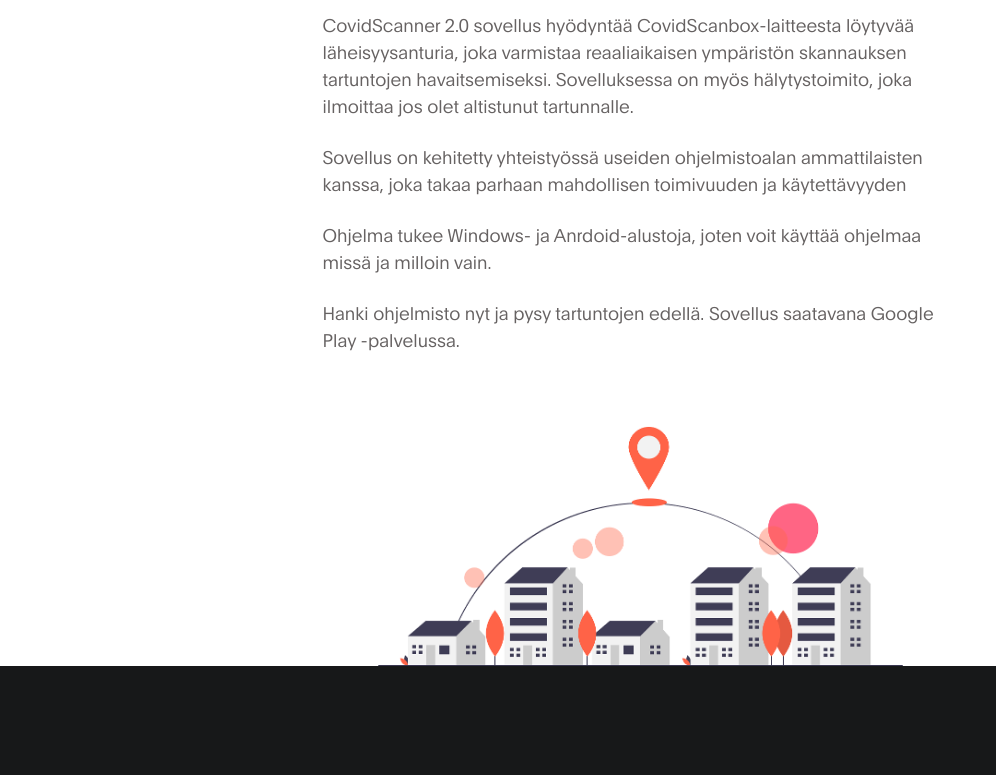
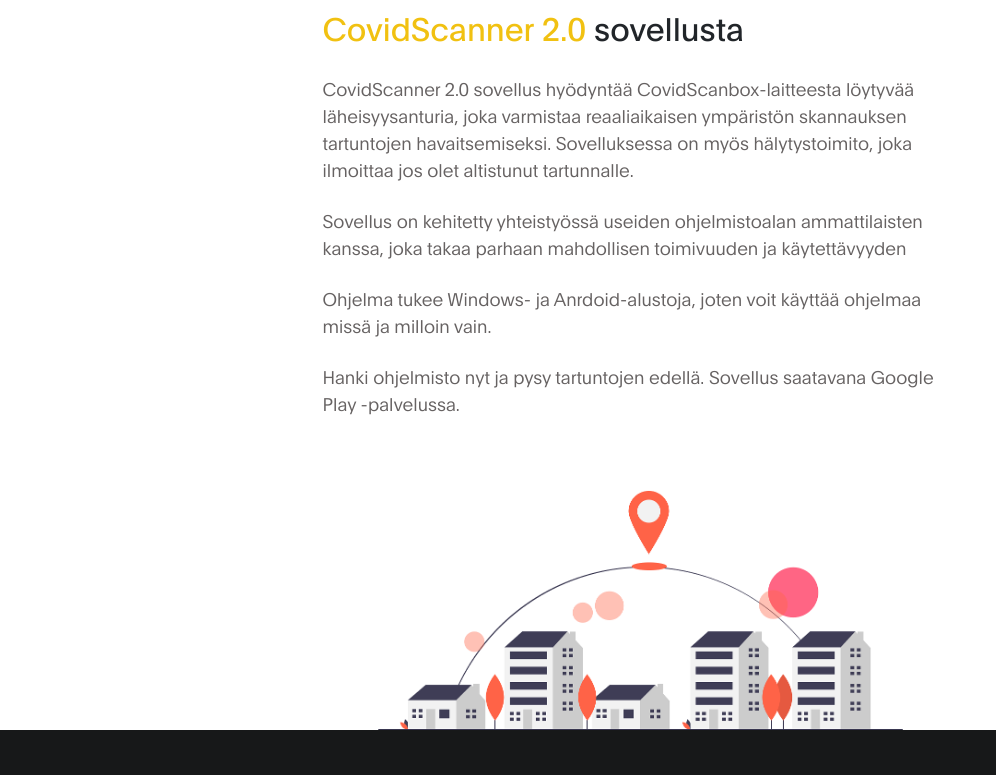
Before and after one commit to coldase/covidcorp, a plain HTML site: page index.html in a window 1280 px wide. Shown: the part 773-1548 px from the top of the page, without its empty margins (0-996 px from the left). Drawn offline with nearby package versions, Linux system fonts and the light colour scheme.

Commit message:
added margin for about section

```diff
--- a/css/style.css
+++ b/css/style.css
@@ -4,3 +4,7 @@
 	height: 40%;
 	border-radius: 20px;
 }
+
+#about{
+	margin-top: 5%;
+}
--- a/index.html
+++ b/index.html
@@ -51,9 +51,9 @@
                     <div class="row">
 
                         <div class="col-lg-6 col-md-10 col-12 d-flex flex-column justify-content-center align-items-center">
-                              <div class="hero-text">
+                              <div  class="hero-text">
 
-                                   <h1 class="text-white" data-aos="fade-up">Me teimme sen, maailman parhaan Covid-19 Scannerin!</h1>
+                                   <h1 id="more" class="text-white" data-aos="fade-up">Me teimme sen, maailman parhaan Covid-19 Scannerin!</h1>
 
                                    <a href="#about" class="custom-btn btn-bg btn mt-3">Lue lisää!</a>
                               </div>
@@ -72,7 +72,7 @@
 
 
      <!-- ABOUT -->
-     <section id="about" class="about section-padding pb-0" id="about">
+     <section id="about" class="about section-padding pb-0">
           <div class="container">
                <div class="row">
 
```
